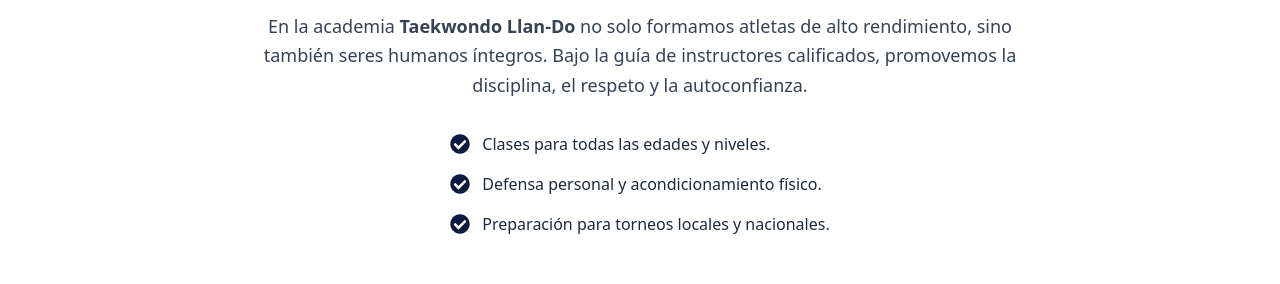
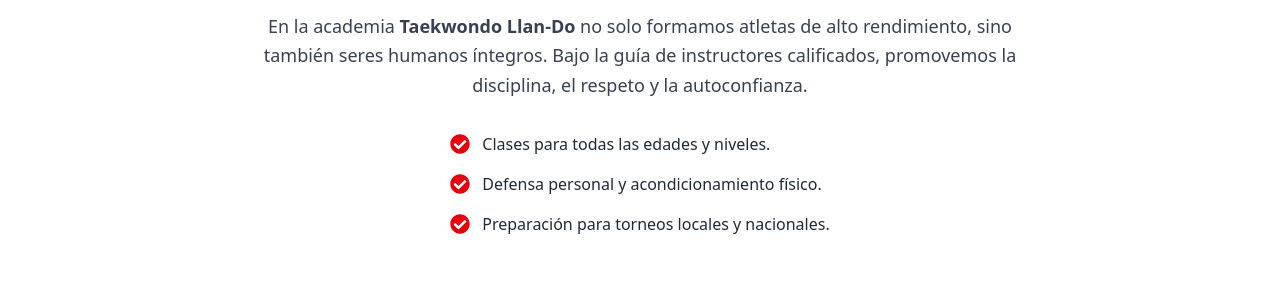
Before and after one commit to CapiDino/taekwondo-llando, a Next.js app: page / in a window 1280 px wide. Shown: the part 1520-1804 px from the top of the page. Built offline with nearby package versions, Linux system fonts and the light colour scheme.

Commit message:
cambio de flechas a rojo  en sobrenosot

```diff
--- a/componentes/SobreNosotrosSection.tsx
+++ b/componentes/SobreNosotrosSection.tsx
@@ -24,15 +24,15 @@ export default function SobreNosotrosSection() {
           </p>
           <ul className="space-y-4 font-medium text-gray-800 inline-block text-left">
             <li className="flex items-center gap-3">
-              <FaCheckCircle className="text-[#0b1b3d] text-xl flex-shrink-0" />
+              <FaCheckCircle className="text-red-600 text-xl flex-shrink-0" />
               Clases para todas las edades y niveles.
             </li>
             <li className="flex items-center gap-3">
-              <FaCheckCircle className="text-[#0b1b3d] text-xl flex-shrink-0" />
+              <FaCheckCircle className="text-red-600 text-xl flex-shrink-0" />
               Defensa personal y acondicionamiento físico.
             </li>
             <li className="flex items-center gap-3">
-              <FaCheckCircle className="text-[#0b1b3d] text-xl flex-shrink-0" />
+              <FaCheckCircle className="text-red-600 text-xl flex-shrink-0" />
               Preparación para torneos locales y nacionales.
             </li>
           </ul>
```
